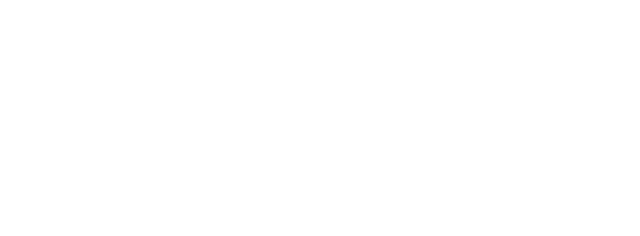
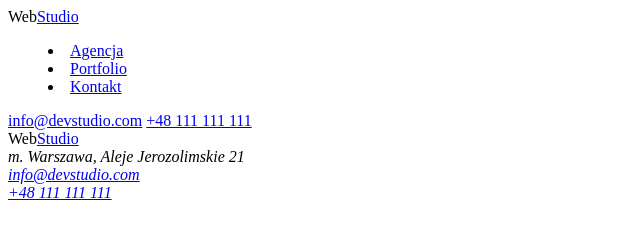
Before and after one commit to Diabloss99/goit-markup-hw-02, a plain HTML site: page portfolio.html in a window 1280 px wide. Shown: the whole page, without its empty margins (0-640 px from the left). Drawn offline with Linux system fonts and the light colour scheme.

Commit message:
add portfolio and change href

```diff
--- a/portfolio.html
+++ b/portfolio.html
@@ -0,0 +1,32 @@
+<!DOCTYPE html>
+<html lang="en">
+  <head>
+    <meta charset="UTF-8" />
+    <meta http-equiv="X-UA-Compatible" content="IE=edge" />
+    <meta name="viewport" content="width=device-width, initial-scale=1.0" />
+    <title>Portfolio</title>
+  </head>
+  <body>
+    <header>
+      <span>Web</span><a href="#">Studio</a>
+      <nav>
+        <menu>
+          <li><a href="#">Agencja</a></li>
+          <li><a href="./portfolio.html">Portfolio</a></li>
+          <li><a href="#">Kontakt</a></li>
+        </menu>
+      </nav>
+      <a href="mailto:info@devstudio.com">info@devstudio.com</a>
+      <a href="tel:+48111111111">+48 111 111 111</a>
+    </header>
+    <main></main>
+    <footer>
+      <span>Web</span><a href="./index.html">Studio</a>
+      <address>
+        m. Warszawa, Aleje Jerozolimskie 21<br />
+        <a href="mailto:info@devstudio.com">info@devstudio.com</a><br />
+        <a href="tel:+48111111111">+48 111 111 111</a><br />
+      </address>
+    </footer>
+  </body>
+</html>
```
Also changed, not shown: index.html (+3 -3 lines).
